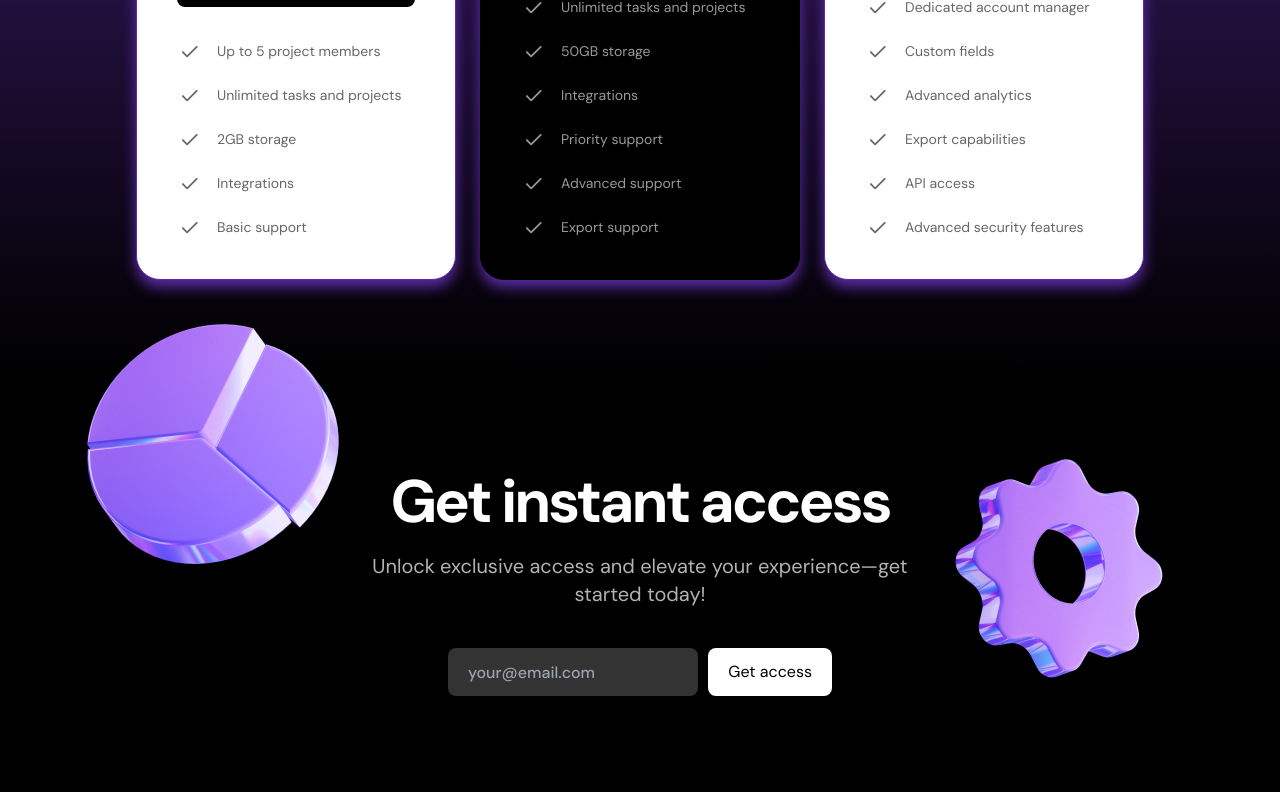
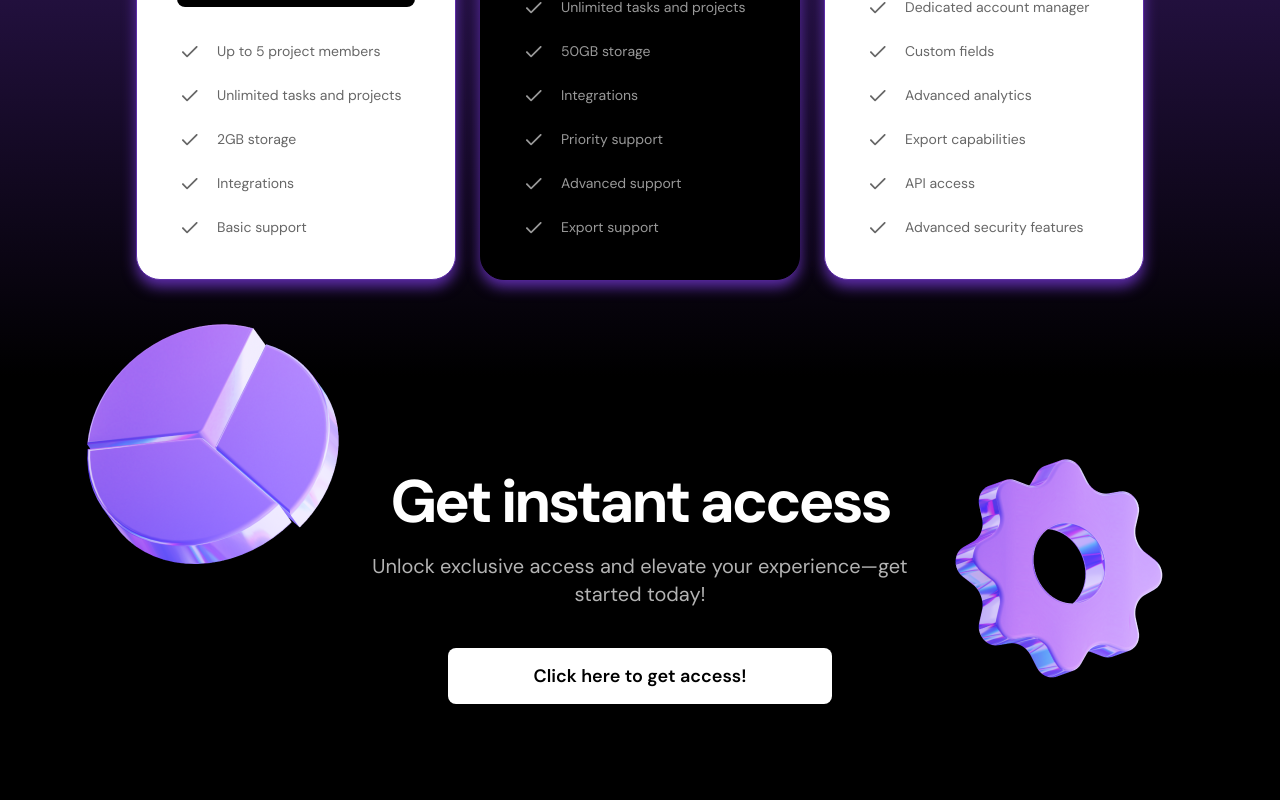
Before and after one commit to tanisha0605/architech-landing, a Next.js app: page / in a window 1280 px wide. Shown: the part 3297-4097 px from the top of the page. Built offline with nearby package versions, Linux system fonts and the light colour scheme.

Commit message:
Form functionality added

```diff
--- a/src/components/CallToAction.tsx
+++ b/src/components/CallToAction.tsx
@@ -29,8 +29,9 @@ export const CallToAction = () => {
         Unlock exclusive access and elevate your experience—get started today!
         </p>
         <form className="mt-10 flex flex-col gap-2.5 max-w-sm mx-auto sm:flex-row">
-        <input type="email" placeholder="your@email.com" className="h-12 bg-white/20 rounded-lg px-5 font-medium placeholder:text-[#9CA3AF] flex-1" />
-        <button className="bg-white text-black h-12 rounded-lg px-5">Get access</button>
+        <a href="https://3xzlhnjfyx4.typeform.com/to/dGW0v4fr" className="bg-white text-black h-14 w-full rounded-lg px-5 flex items-center justify-center text-lg font-semibold">
+            Click here to get access!
+        </a>
         </form>
       </div>
     </div>
```
